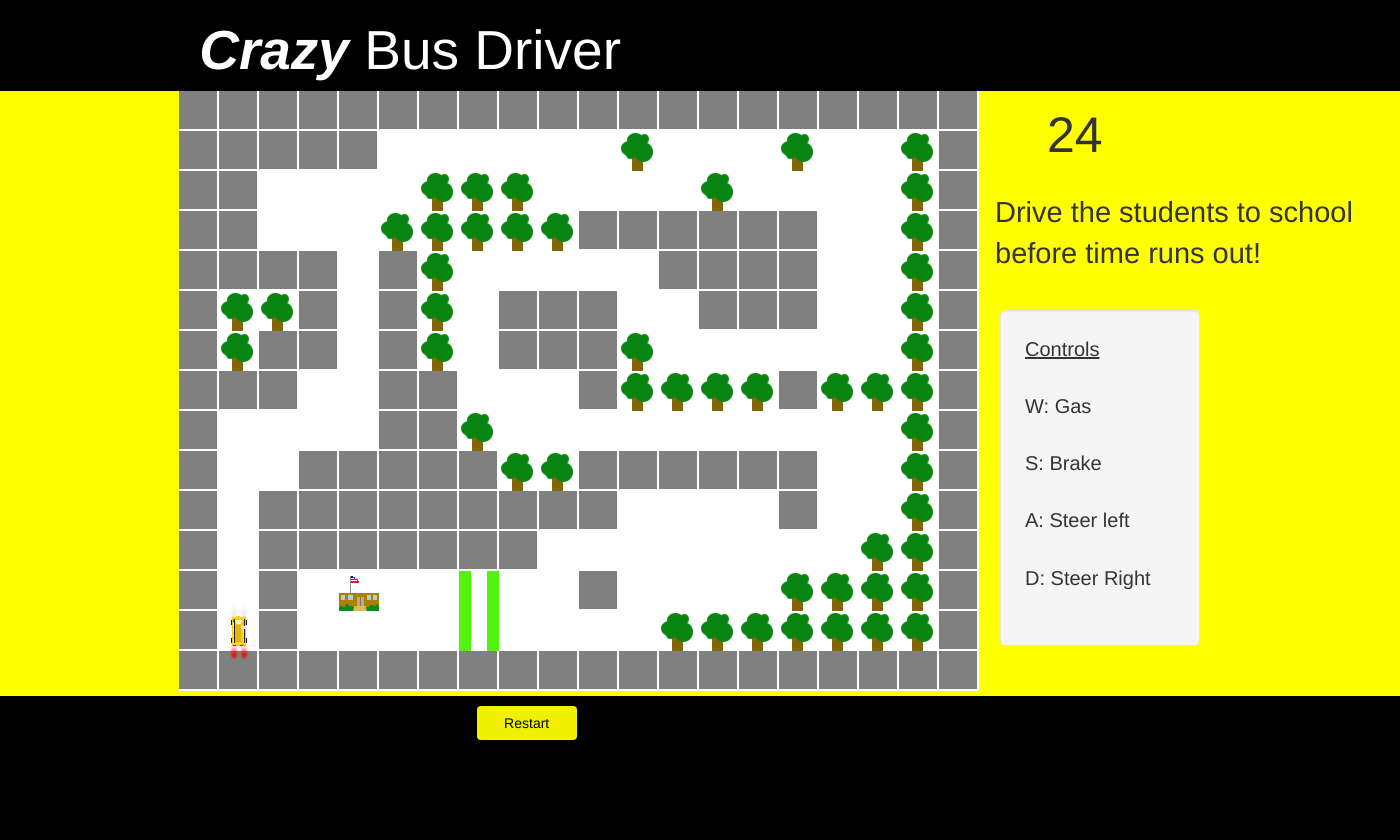
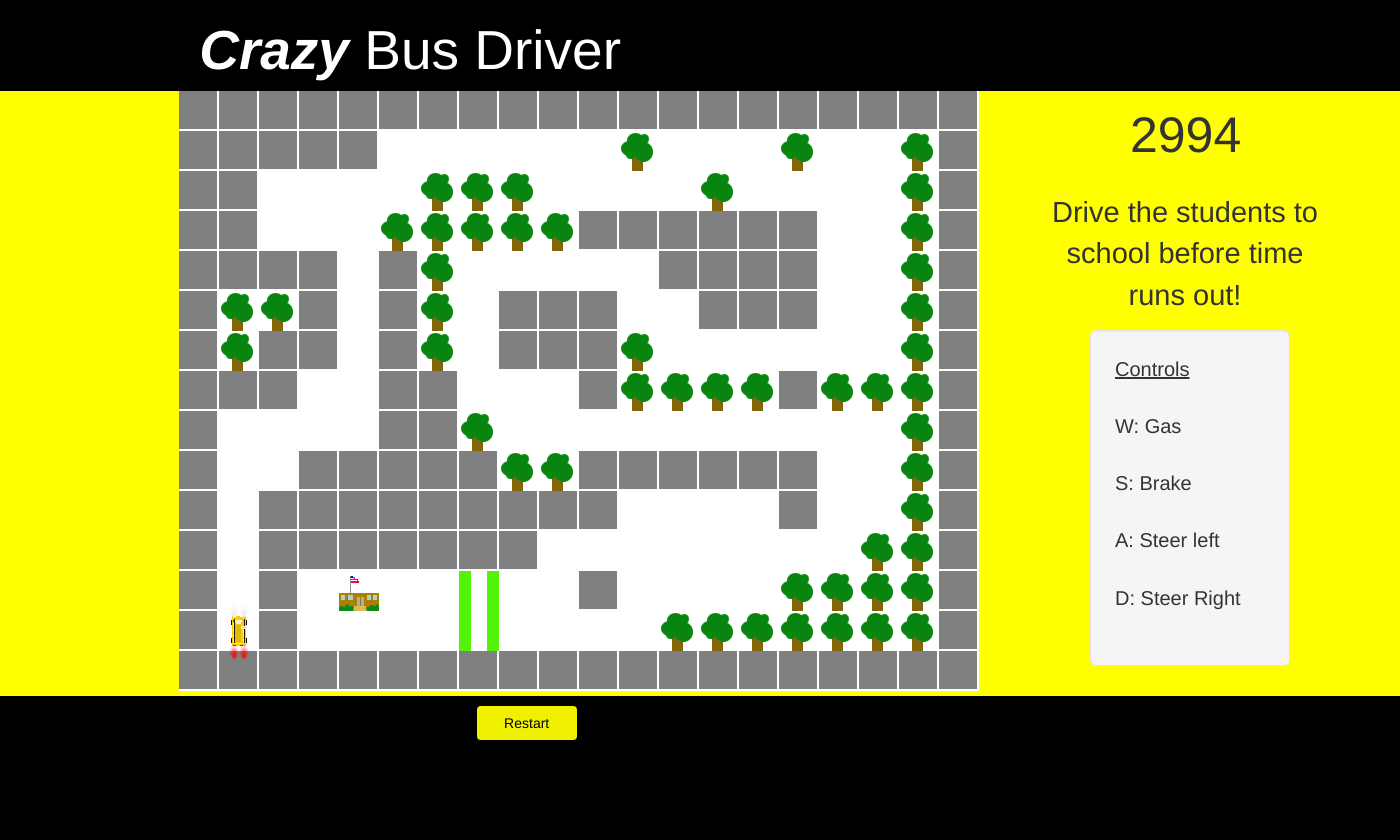
Before and after one commit to bhill010/CrazyBusDriver, a PHP site: page /lib/index.html in a window 1400 px wide. Run offline with PHP 8.4, Linux system fonts and the light colour scheme; some libraries are stand-ins or nearby versions.

Commit message:
Fix instruction location

```diff
--- a/Assets/main.css
+++ b/Assets/main.css
@@ -45,14 +45,14 @@ body {
   font-size: 50px;
   position: absolute;
   top: 100px;
-  left: 1047px;
+  left: 1130px;
 }
 
 .instruction-text {
   font-size: 20px;
   position: absolute;
-  top: 310px;
-  left: 1000px;
+  top: 330px;
+  left: 1090px;
   width: 200px;
   text-align: left;
 }
@@ -60,8 +60,8 @@ body {
 .greet-header {
   position: absolute;
   top: 192px;
-  left: 995px;
+  left: 1035px;
   font-size: 29px;
-  text-align: left;
-  width: 400px;
+  text-align: center;
+  width: 300px;
 }
--- a/lib/crazy_bus_driver.js
+++ b/lib/crazy_bus_driver.js
@@ -24,7 +24,7 @@ document.addEventListener("DOMContentLoaded", () => {
 
 	timer();
 
-	var time = 30;
+	var time = 3000;
 	function timer() {
 		setTimeout(function() {
 			var timerDiv = document.getElementById("timer");
```
Also changed, not shown: README.md (added).
